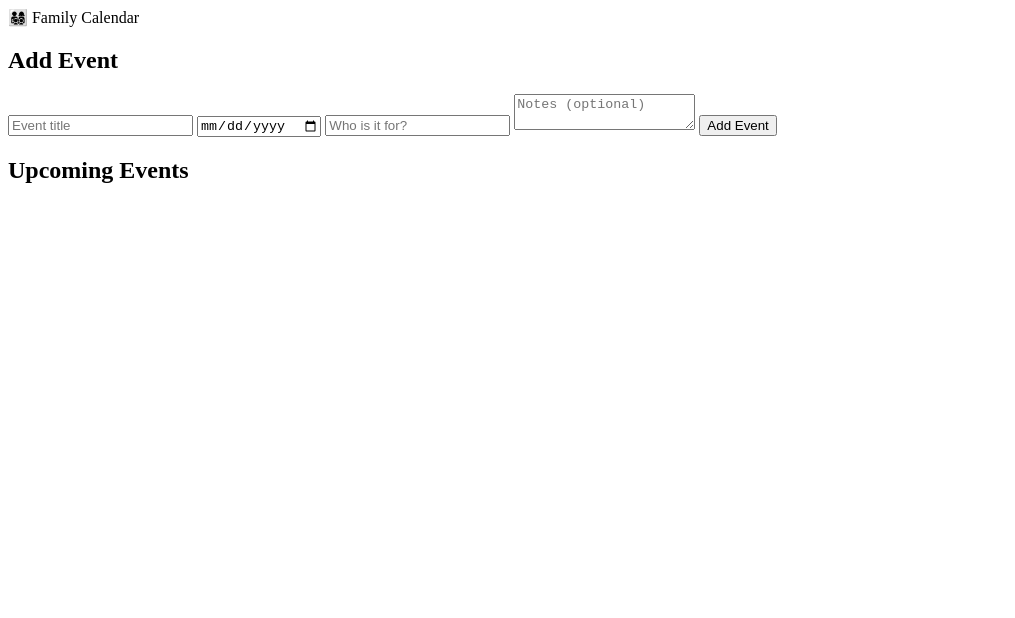
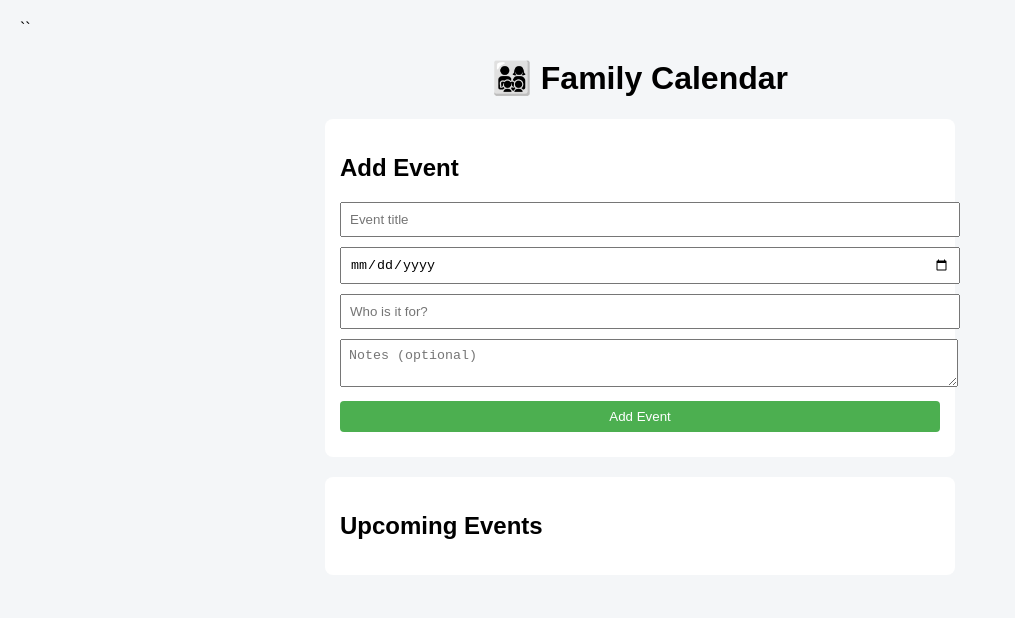
Before and after one commit to niharikathakwani-design/Family-calendar, a plain HTML site: page index.html in a window 1280 px wide. Shown: the whole page, without its empty margins (0-1015 px from the left). Drawn offline with Linux system fonts and the light colour scheme.

Commit message:
Fix CSS link in index.html

```diff
--- a/index.html
+++ b/index.html
@@ -5,9 +5,9 @@
   <title>Family Calendar</title>
   <meta name="viewport" content="width=device-width, initial-scale=1.0">
 
-  <!-- ✅ Proper CSS link (required for Chrome) -->
-  <link rel="stylesheetdy>
-
+  <link rel="stylesheet" href="style.css">
+</head>
+``
   <h1>👨‍👩‍👧‍👦 Family Calendar</h1>
 
   <section class="event-form">
```
